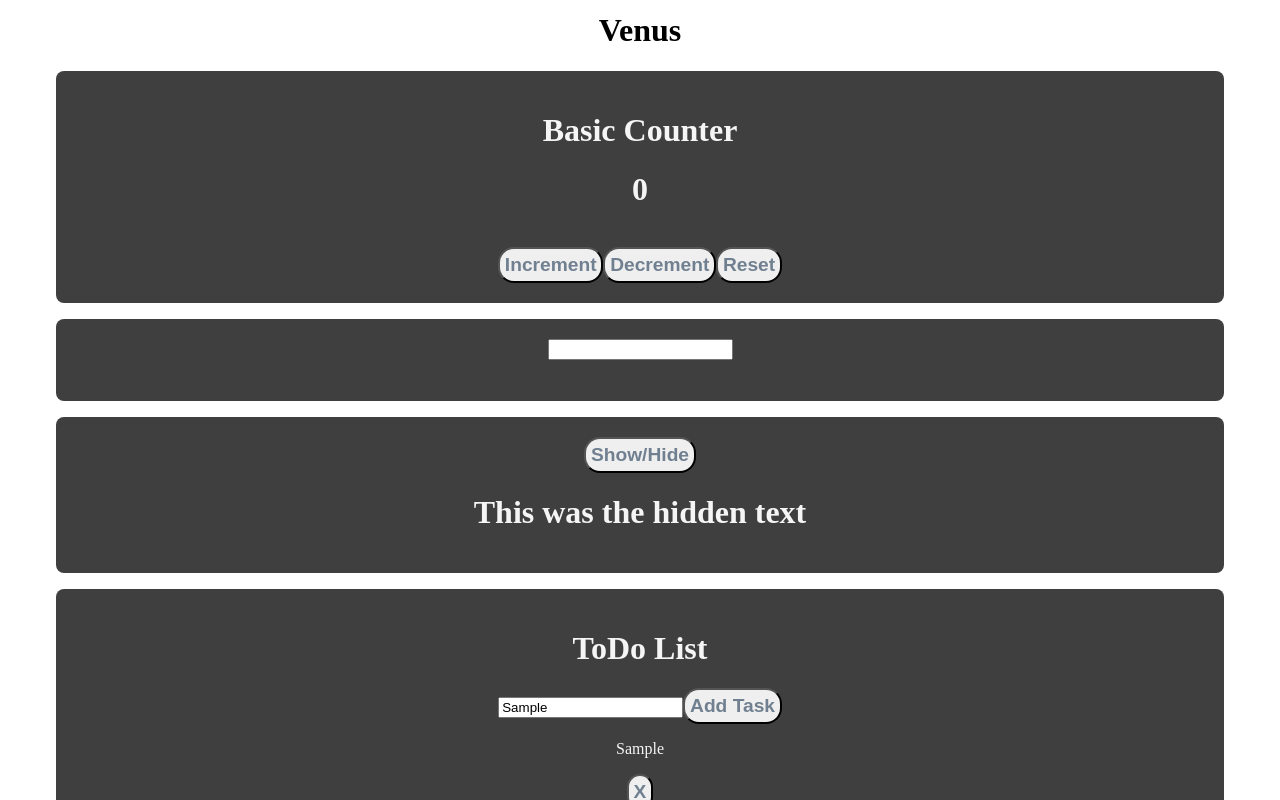
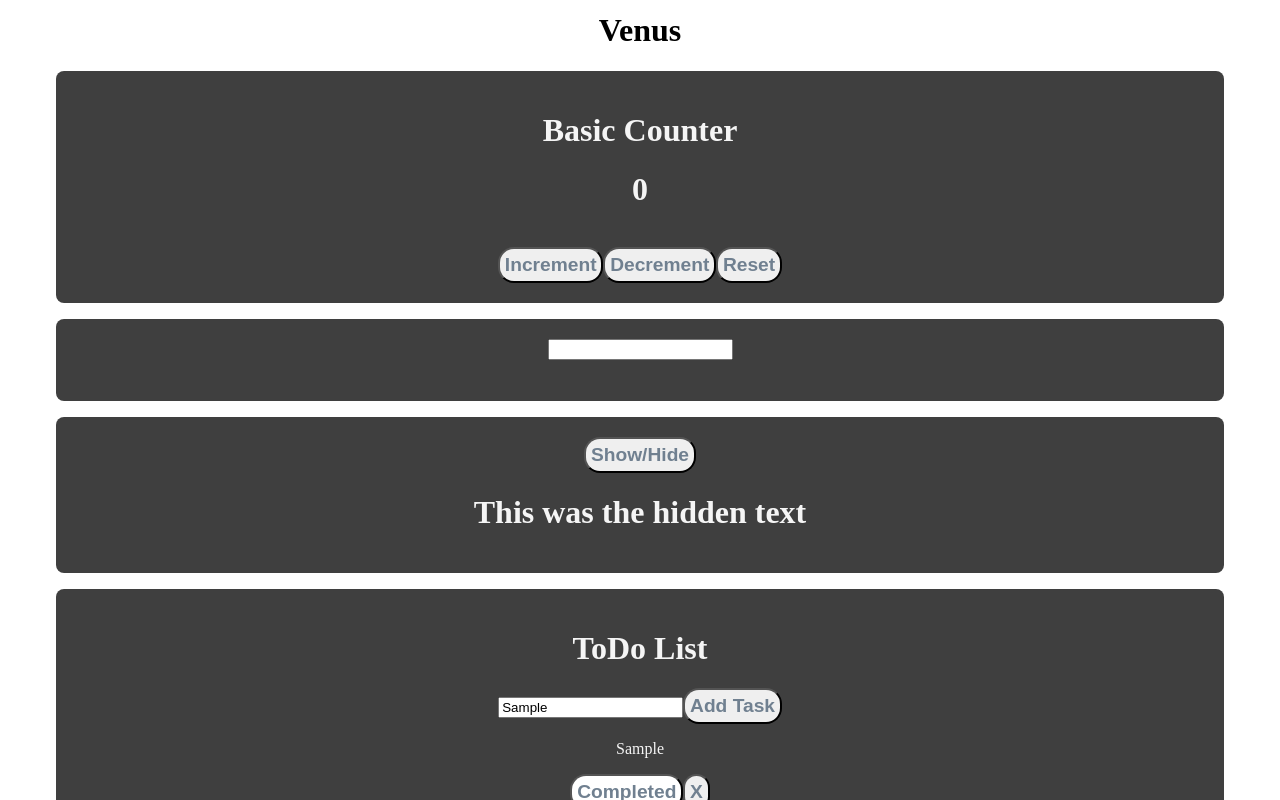
Before and after one commit to Minahil-Muhammad-Moiz/react-practice, a React (Vite) app: page / in a window 1280 px wide. Both pictures are taken after typing "Sample" into the empty fields and a click on the button "Add Task". Shown: the part 730-1530 px from the top of the page. Built offline with nearby package versions, Linux system fonts and the light colour scheme.

Commit message:
complete button

```diff
--- a/src/Components/Task.jsx
+++ b/src/Components/Task.jsx
@@ -2,6 +2,10 @@ const Task = (props) => {
   return (
     <div className="task">
         <p>{props.taskName}</p>
+        <button
+          onClick={()=>{props.completeTask(props.id)}}
+          style={{backgroundColor: props.completed ? 'green': "white",
+                  color: props.completed ? "white": "slategray"}}>Completed</button>
         <button onClick={()=>{props.deleteTask(props.id)}}>X</button>
     </div>
   )
--- a/src/Components/ToDoList.jsx
+++ b/src/Components/ToDoList.jsx
@@ -8,10 +8,21 @@ const ToDoList = () => {
     const  addItem = () =>{
         const task = {
             id: TodoList.length === 0 ? 1: TodoList[TodoList.length-1].id +1,
-            taskName: newTask
+            taskName: newTask,
+            completed: false
           }
         setTodoList([...TodoList, task]);
       }
+
+    const completeTask = (id)=>{
+      setTodoList(TodoList.map((task)=>{
+        if (task.id === id){
+          return {...task, completed: true}
+        }else{
+          return task
+        }
+      }))
+    }
 
       const deleteTask= (id)=>{
       setTodoList(TodoList.filter((task)=> task.id !== id))
@@ -29,6 +40,8 @@ const ToDoList = () => {
               <Task
                 taskName = {task.taskName}
                 id = {task.id}
+                completed = {task.completed}
+                completeTask ={completeTask}
                 deleteTask= {deleteTask}/>
             )
           })}
```
